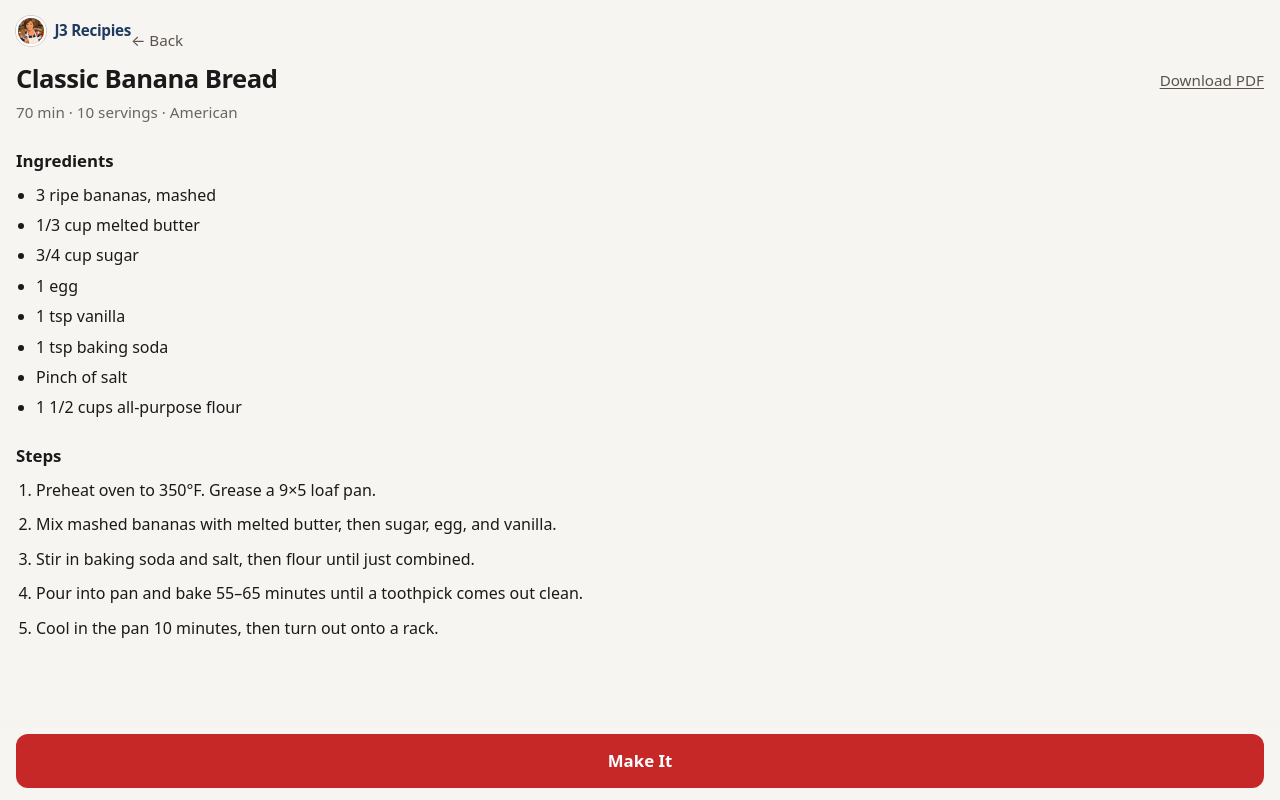
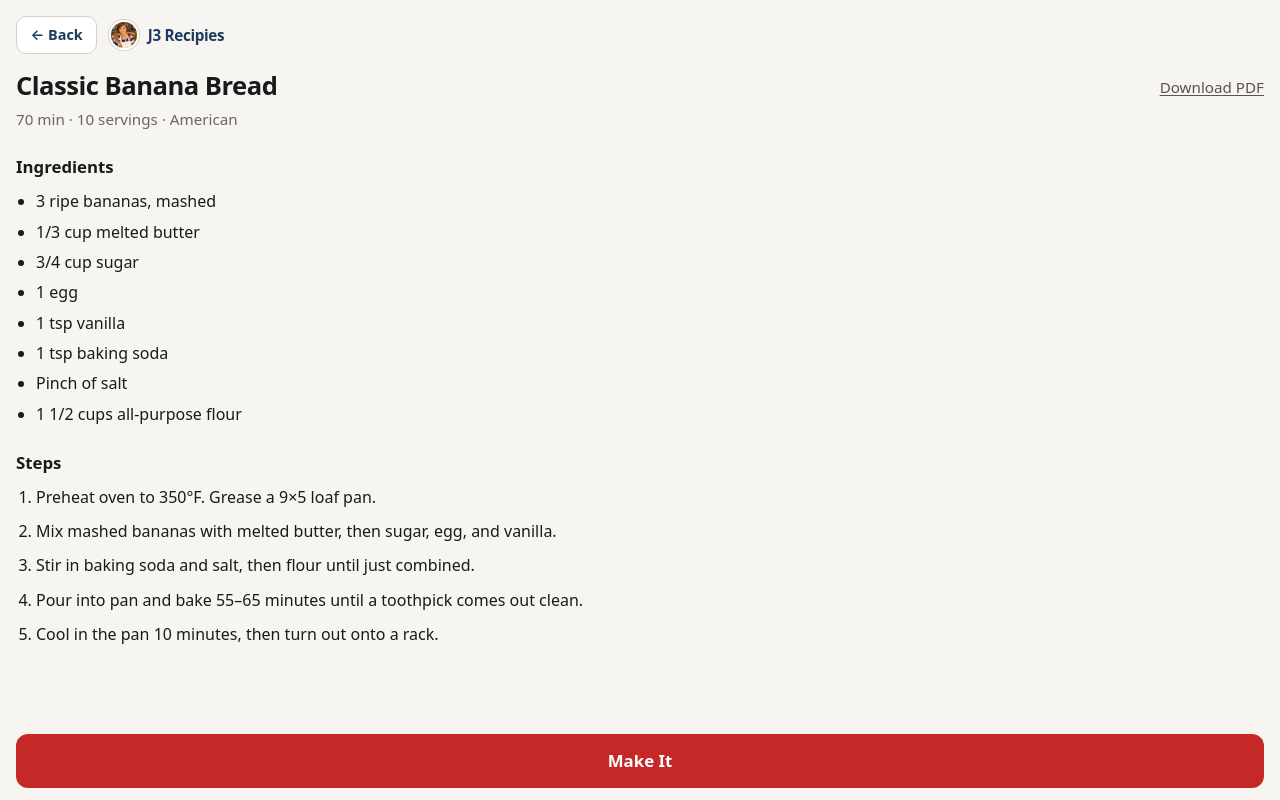
Before and after one commit to turbojones/j3-recipies, a React (Vite) app: page /recipe/banana-bread in a window 1280 px wide. Built offline with nearby package versions, Linux system fonts and the light colour scheme.

Commit message:
Put Back button left of detail brand lockup
Style Back as a bordered button beside the J3 Recipies mark.

```diff
--- a/src/index.css
+++ b/src/index.css
@@ -392,12 +392,45 @@ button {
 }
 
 
+.detail-top-bar {
+  display: flex;
+  align-items: center;
+  gap: 0.75rem;
+  margin-bottom: 1rem;
+}
+
+.back-button {
+  display: inline-flex;
+  align-items: center;
+  justify-content: center;
+  flex-shrink: 0;
+  padding: 0.45rem 0.85rem;
+  border: 1.5px solid #d4cfc7;
+  border-radius: 10px;
+  background: #fff;
+  color: var(--brand-navy);
+  font-size: 0.9rem;
+  font-weight: 600;
+  text-decoration: none;
+  -webkit-tap-highlight-color: transparent;
+}
+
+.back-button:hover {
+  border-color: var(--brand-navy);
+  background: #f0f3f7;
+}
+
+.back-button:active {
+  background: #e4eaf2;
+}
+
 .detail-brand {
   display: inline-flex;
   align-items: center;
   gap: 0.55rem;
-  margin-bottom: 0.85rem;
+  margin: 0;
   text-decoration: none;
+  min-width: 0;
 }
 
 .detail-brand .brand-mark {
--- a/src/pages/RecipeDetail.tsx
+++ b/src/pages/RecipeDetail.tsx
@@ -14,6 +14,10 @@ export default function RecipeDetail() {
     return (
       <div className="page">
         <main className="content">
+          <div className="detail-top-bar">
+            <Link to="/" className="back-button">
+              ← Back
+            </Link>
             <Link to="/" className="detail-brand">
               <img
                 src="/j3-brand.jpg"
@@ -23,10 +27,8 @@ export default function RecipeDetail() {
               />
               <span className="detail-brand-name">J3 Recipies</span>
             </Link>
+          </div>
           <p className="empty">Recipe not found.</p>
-          <Link to="/" className="back-link">
-            ← Back
-          </Link>
         </main>
       </div>
     )
@@ -45,7 +47,11 @@ export default function RecipeDetail() {
   return (
     <div className="page detail-page">
       <main className="content detail">
-        <Link to="/" className="detail-brand no-print">
+        <div className="detail-top-bar no-print">
+          <Link to="/" className="back-button">
+            ← Back
+          </Link>
+          <Link to="/" className="detail-brand">
             <img
               src="/j3-brand.jpg"
               alt=""
@@ -54,10 +60,7 @@ export default function RecipeDetail() {
             />
             <span className="detail-brand-name">J3 Recipies</span>
           </Link>
-        <Link to="/" className="back-link no-print">
-          ← Back
-        </Link>
-
+        </div>
         <div className="detail-header">
           <h1 className="detail-title">{recipe.title}</h1>
           {!makeIt && (
```
Lines whose indentation alone changed are shown as unchanged.
